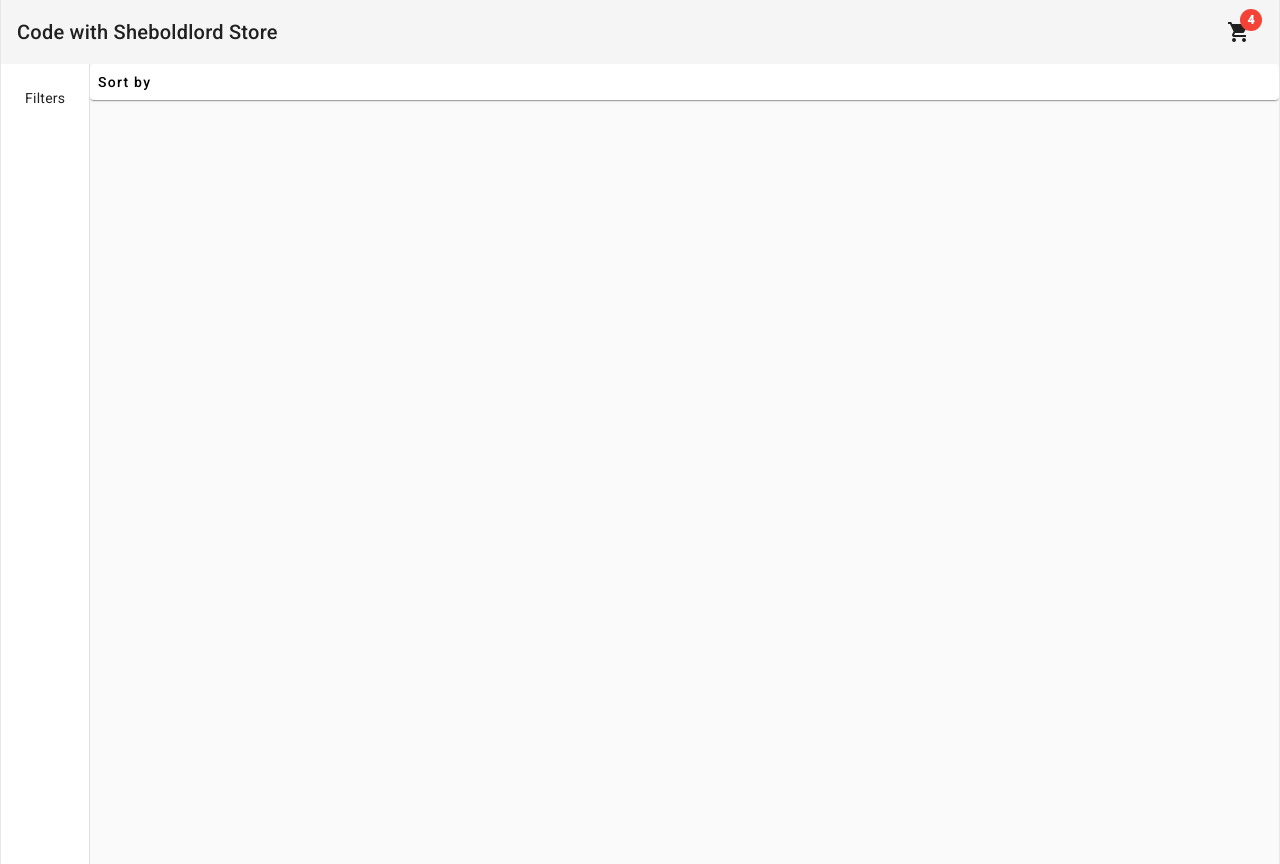
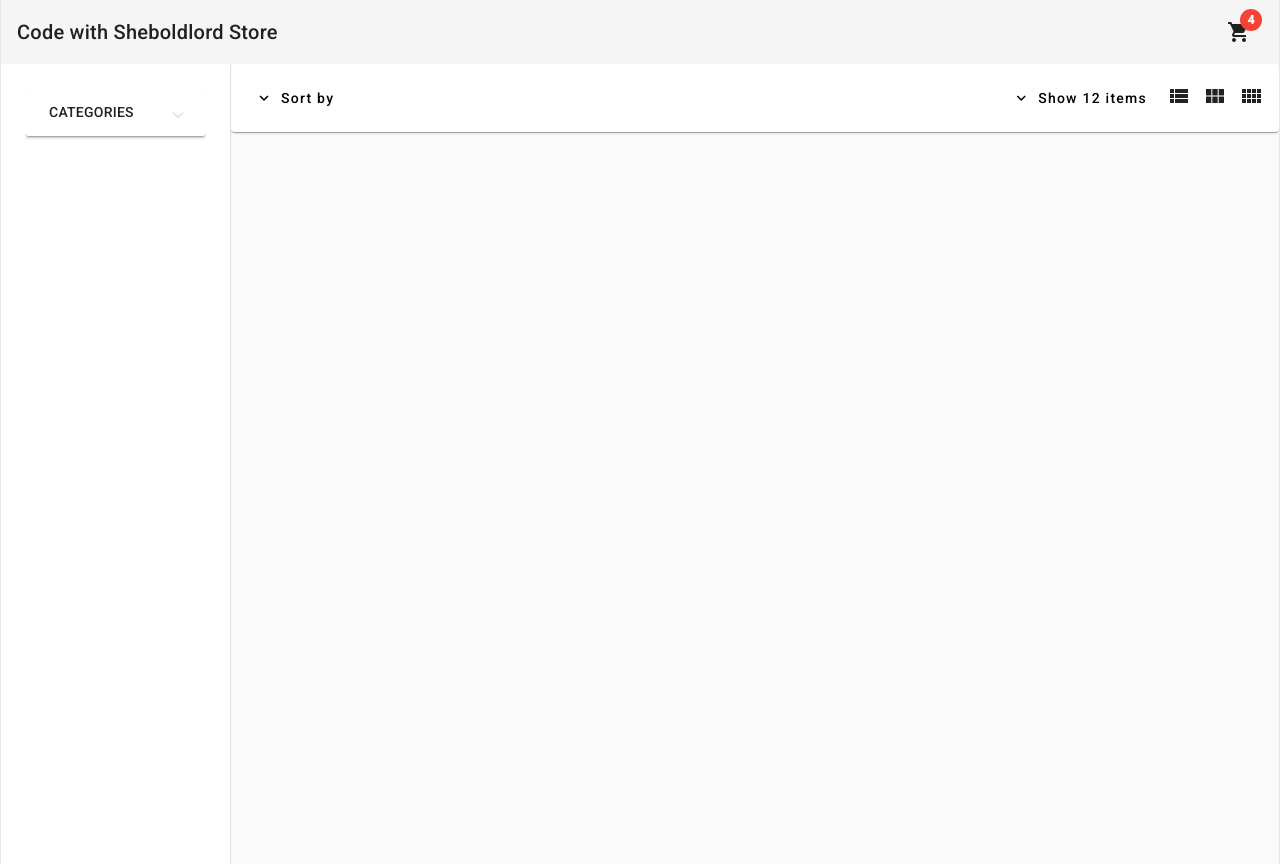
Before and after one commit to deniel980/angular-solid-shop, an Angular app: page /home in a window 1280 px wide. Built offline with nearby package versions, Linux system fonts and the light colour scheme.

Commit message:
added filters

```diff
--- a/src/app/app.module.ts
+++ b/src/app/app.module.ts
@@ -23,10 +23,11 @@ import { BrowserAnimationsModule } from '@angular/platform-browser/animations';
 import { HeaderComponent } from './components/header/header.component';
 import { HomeComponent } from './pages/home/home.component';
 import { ProductsHeaderComponent } from './pages/home/components/products-header/products-header.component';
+import { FiltersComponent } from './pages/home/components/filters/filters.component';
 
 
 @NgModule({
-  declarations: [AppComponent, HeaderComponent, HomeComponent, ProductsHeaderComponent],
+  declarations: [AppComponent, HeaderComponent, HomeComponent, ProductsHeaderComponent, FiltersComponent],
   imports: [
     BrowserModule,
     AppRoutingModule,
--- /dev/null
+++ b/src/app/pages/home/components/filters/filters.component.html
@@ -0,0 +1,10 @@
+<mat-expansion-panel *ngIf="categories">
+<mat-expansion-panel-header>
+    <mat-panel-title>CATEGORIES</mat-panel-title>
+</mat-expansion-panel-header>
+<mat-selection-list multiple="false">
+    <mat-list-option *ngFor="let category of categories" value="category">
+        <button (click)="onShowCategory(category)">{{category}}</button>
+    </mat-list-option>
+</mat-selection-list>
+</mat-expansion-panel>
--- /dev/null
+++ b/src/app/pages/home/components/filters/filters.component.ts
@@ -0,0 +1,15 @@
+import { Component, EventEmitter, Output } from '@angular/core';
+
+@Component({
+  selector: 'app-filters',
+  templateUrl: './filters.component.html',
+  styleUrl: './filters.component.css',
+})
+export class FiltersComponent {
+  @Output() showCategory = new EventEmitter<string>();
+  categories = ['shoes', 'pants'];
+
+  onShowCategory(category: string): void {
+    this.showCategory.emit(category);
+  }
+}
--- a/src/app/pages/home/components/products-header/products-header.component.html
+++ b/src/app/pages/home/components/products-header/products-header.component.html
@@ -1,5 +1,5 @@
-<mat-card class="mb-4">
-  <div>
+<mat-card class="mb-4 p-4">
+  <div class="flex justify-between">
     <div>
       <button
         class="flex justify-between"
@@ -7,11 +7,38 @@
         [matMenuTriggerFor]="sortByMenu"
       >
         Sort by
+        <mat-icon>expand_more</mat-icon>
       </button>
       <mat-menu #sortByMenu>
-        <button mat-menu-item>descending</button>
-        <button mat-menu-item>ascending</button>
+        <button mat-menu-item (click)="onSortUpdated('desc')">
+          descending
+        </button>
+        <button mat-menu-item (click)="onSortUpdated('asc')">ascending</button>
       </mat-menu>
+    </div>
+
+    <div class="flex items-center gap-3">
+      <div>
+        <button mat-button [matMenuTriggerFor]="matMenu">
+          Show {{ itemsCount }} items
+          <mat-icon>expand_more</mat-icon>
+        </button>
+
+        <mat-menu #matMenu>
+          <button mat-button (click)="onItemsUpdated(12)">12</button>
+          <button mat-button (click)="onItemsUpdated(24)">24</button>
+          <button mat-button (click)="onItemsUpdated(36)">36</button>
+        </mat-menu>
+      </div>
+      <button (click)="onColumnUpdated(1)">
+        <mat-icon>view_list</mat-icon>
+      </button>
+      <button (click)="onColumnUpdated(3)">
+        <mat-icon>view_module</mat-icon>
+      </button>
+      <button (click)="onColumnUpdated(4)">
+        <mat-icon>view_comfy</mat-icon>
+      </button>
     </div>
   </div>
 </mat-card>
--- a/src/app/pages/home/components/products-header/products-header.component.ts
+++ b/src/app/pages/home/components/products-header/products-header.component.ts
@@ -1,10 +1,29 @@
-import { Component } from '@angular/core';
+import { Component, Output, EventEmitter } from '@angular/core';
 
 @Component({
   selector: 'app-products-header',
   templateUrl: './products-header.component.html',
-  styleUrl: './products-header.component.css'
+  styleUrl: './products-header.component.css',
 })
 export class ProductsHeaderComponent {
+  @Output() columnsCountChange = new EventEmitter<number>();
 
+  sort = 'desc';
+  itemsCount = 12;
+
+  constructor() {}
+
+  ngOnInit(): void {}
+
+  onSortUpdated(newSort: string): void {
+    this.sort = newSort;
+  }
+
+  onItemsUpdated(newCount: number) {
+    this.itemsCount = newCount;
+  }
+
+  onColumnUpdated(newColumnCount: number): void {
+    this.columnsCountChange.emit(newColumnCount);
+  }
 }
--- a/src/app/pages/home/home.component.html
+++ b/src/app/pages/home/home.component.html
@@ -1,8 +1,8 @@
 <mat-drawer-container [autosize]="true" class="min-h-full max-w-7xl mx-auto border-x">
   <mat-drawer opened mode="side" class="p-6">
-    <div>Filters</div>
+    <app-filters></app-filters>
   </mat-drawer>
   <mat-drawer-content>
-    <app-products-header></app-products-header>
+    <app-products-header (columnsCountChange)="onColumnsCountChange($event)"></app-products-header>
   </mat-drawer-content>
 </mat-drawer-container>
--- a/src/app/pages/home/home.component.ts
+++ b/src/app/pages/home/home.component.ts
@@ -3,8 +3,11 @@ import { Component } from '@angular/core';
 @Component({
   selector: 'app-home',
   templateUrl: './home.component.html',
-  styleUrl: './home.component.css'
+  styleUrl: './home.component.css',
 })
 export class HomeComponent {
-
+  cols = 1;
+  onColumnsCountChange(newCols: number) {
+    this.cols = newCols;
+  }
 }
```
Also changed, not shown: src/app/pages/home/components/filters/filters.component.css (added), 1 other file (tests, documents, lock files or other folders).
